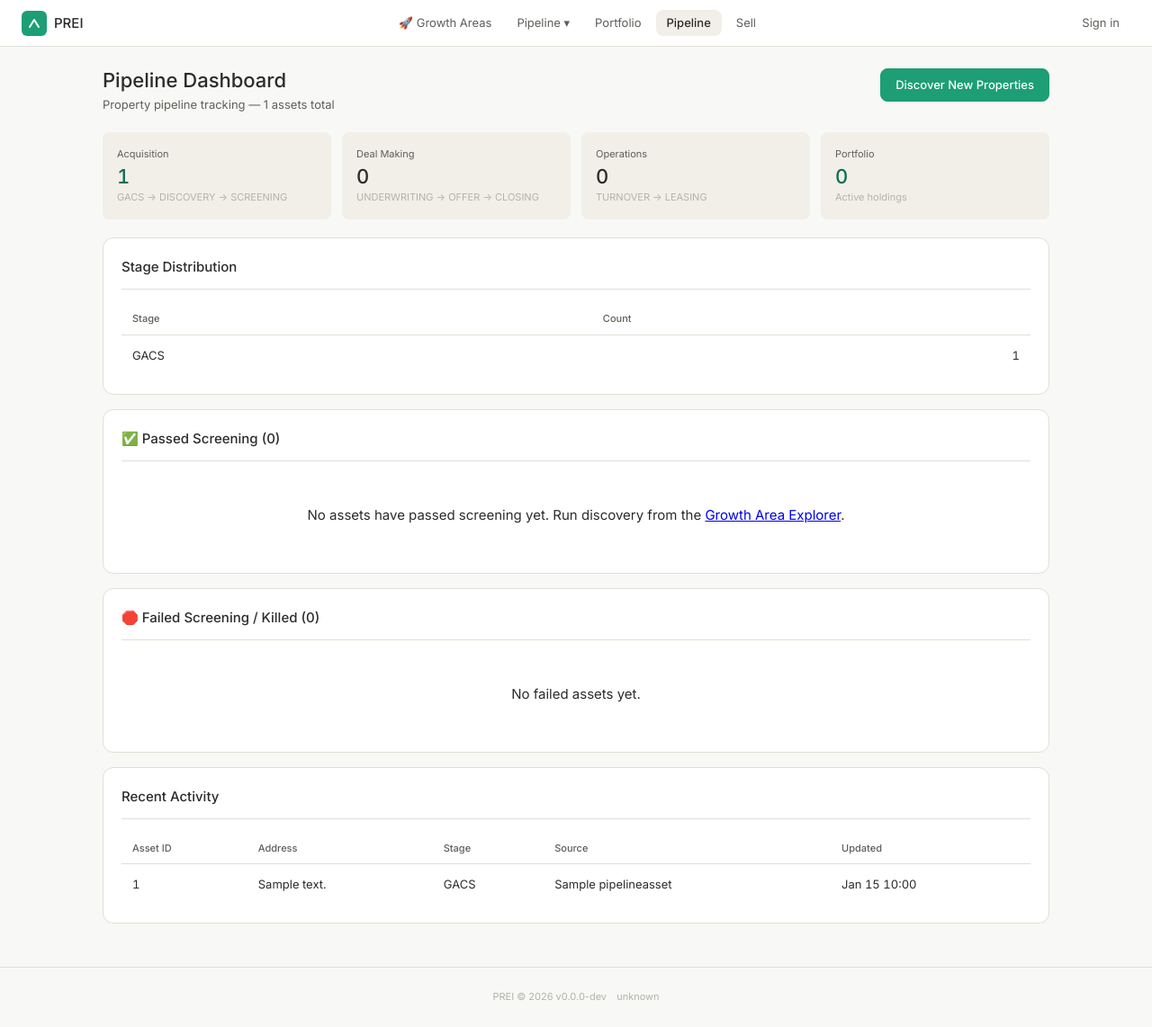
After one commit to paruff/prei, a Django app: page /pipeline/ in a window 1280 px wide. The commit adds this page. Shown: the whole page at 90% size. Run offline with Django 5.2, Linux system fonts and the light colour scheme; tables that the repository leaves empty hold one stand-in row (values such as "Sample post").

Commit message:
feat: pipeline dashboard + CSV file source (P0+P1)
P0 — Real data source (prei/pipeline/sources/file_source.py):
- CsvFileSource: reads CSV files with flexible column mapping
  Default maps handle common county/MLS schemas (id, address, price,
  rent, beds, baths, sqft, year_built). State/zip filtering.
- JsonFileSource: reads JSON files (list or {properties: [...]})
- Both are actual file-based sources, not stubs

P1 — Pipeline dashboard (/pipeline/):
- View: pipeline_dashboard queries PipelineAsset Django model
- KPI grid: Acquisition / Deal Making / Operations / Portfolio counts
- Stage distribution table
- Screening results: ✅ Passed (advanced assets with cap rate/MAO)
  and 🛑 Failed (killed assets with kill reasons)
- Recent activity table (last 50 assets)
- Empty state with link to Growth Explorer

Navigation: 'Pipeline' link added to top nav (between Portfolio/Sell)

Templates: pipeline_dashboard.html with full pipeline stage visibility

```diff
--- a/core/urls.py
+++ b/core/urls.py
@@ -57,6 +57,7 @@ urlpatterns = [
     path("portfolio/actuals/add/", portfolio_actuals_add, name="portfolio_actuals_add"),
     path("vrm-properties/", views.vrm_properties_list, name="vrm_properties_list"),
     path("growth-explorer/", views.growth_explorer, name="growth_explorer"),
+    path("pipeline/", views.pipeline_dashboard, name="pipeline_dashboard"),
     path(
         "settings/investment-targets/",
         views.investment_targets_edit,
--- a/core/views.py
+++ b/core/views.py
@@ -38,7 +38,7 @@ from core.integrations.market.census import (
 )
 from core.integrations.sources.fred_adapter import FREDAdapter
 
-from .models import VrmProperty, UserInvestmentTargets, GrowthArea
+from .models import VrmProperty, UserInvestmentTargets, GrowthArea, PipelineAsset
 
 from investor_app.finance.utils import (
     compute_analysis_for_property,
@@ -1005,6 +1005,53 @@ def growth_explorer(request: HttpRequest) -> HttpResponse:
             "fred_key_configured": fred_configured,
             "census_key_configured": bool(census_api_key),
             "api_keys_configured": bool(census_api_key),
+        },
+    )
+
+
+def pipeline_dashboard(request: HttpRequest) -> HttpResponse:
+    """Pipeline dashboard showing stage distribution and screening results.
+
+    Queries the PipelineAsset Django model for persisted pipeline state.
+    Each row links back to the growth explorer or pipeline detail.
+    """
+    from collections import Counter
+
+    # Query all pipeline-tracked assets
+    assets = PipelineAsset.objects.all().order_by("-updated_at")
+
+    # Stage distribution (StateAggregator-style)
+    stage_counts: dict[str, int] = dict(Counter(a.current_stage for a in assets))
+    total = len(assets)
+
+    # Pipeline flow grouping
+    flow = {
+        "acquisition": sum(
+            stage_counts.get(s, 0) for s in ["GACS", "DISCOVERY", "SCREENING"]
+        ),
+        "deal_making": sum(
+            stage_counts.get(s, 0)
+            for s in ["UNDERWRITING", "OFFER", "DUE_DILIGENCE", "CLOSING"]
+        ),
+        "operations": sum(stage_counts.get(s, 0) for s in ["TURNOVER", "LEASING"]),
+        "portfolio": stage_counts.get("PORTFOLIO", 0),
+    }
+
+    # Screening results table (killed = screening failure, advanced = passed)
+    # Show the 50 most recent, split by killed vs advanced
+    killed = assets.filter(current_stage="KILLED")[:25]
+    advanced = assets.exclude(current_stage__in=["KILLED", "GACS"])[:25]
+
+    return render(
+        request,
+        "pipeline_dashboard.html",
+        {
+            "total_assets": total,
+            "stage_counts": stage_counts,
+            "flow": flow,
+            "killed_assets": killed,
+            "advanced_assets": advanced,
+            "all_assets": assets[:50],
         },
     )
 
--- a/templates/base.html
+++ b/templates/base.html
@@ -60,7 +60,7 @@
     </div>
 
     <a href="{% url 'portfolio_dashboard' %}" class="nav-link {% if request.resolver_match.url_name == 'portfolio_dashboard' %}active{% endif %}">Portfolio</a>
-
+    <a href="{% url 'pipeline_dashboard' %}" class="nav-link {% if request.resolver_match.url_name == 'pipeline_dashboard' %}active{% endif %}">Pipeline</a>
     <a href="{% url 'sell_index' %}" class="nav-link {% if request.resolver_match.url_name == 'sell_index' %}active{% endif %}">Sell</a>
   </div>
 
--- /dev/null
+++ b/templates/pipeline_dashboard.html
@@ -0,0 +1,184 @@
+{% extends "base.html" %}
+{% block title %}Pipeline Dashboard{% endblock %}
+{% load humanize %}
+{% block content %}
+<div class="page-header">
+  <div>
+    <h1 class="page-title">Pipeline Dashboard</h1>
+    <p class="page-sub">Property pipeline tracking — {{ total_assets }} assets total</p>
+  </div>
+  <div class="nav-right">
+    <a href="{% url 'growth_explorer' %}" class="btn btn-primary">Discover New Properties</a>
+  </div>
+</div>
+
+<!-- Pipeline Flow KPI Grid -->
+<div class="kpi-grid">
+  <div class="kpi-card">
+    <div class="kpi-label">Acquisition</div>
+    <div class="kpi-value num-good">{{ flow.acquisition }}</div>
+    <div class="kpi-sub">GACS → DISCOVERY → SCREENING</div>
+  </div>
+  <div class="kpi-card">
+    <div class="kpi-label">Deal Making</div>
+    <div class="kpi-value">{{ flow.deal_making }}</div>
+    <div class="kpi-sub">UNDERWRITING → OFFER → CLOSING</div>
+  </div>
+  <div class="kpi-card">
+    <div class="kpi-label">Operations</div>
+    <div class="kpi-value">{{ flow.operations }}</div>
+    <div class="kpi-sub">TURNOVER → LEASING</div>
+  </div>
+  <div class="kpi-card">
+    <div class="kpi-label">Portfolio</div>
+    <div class="kpi-value num-good">{{ flow.portfolio }}</div>
+    <div class="kpi-sub">Active holdings</div>
+  </div>
+</div>
+
+<!-- Stage Distribution Card -->
+<div class="card mb-form">
+  <div class="card-title">Stage Distribution</div>
+  <div class="card-body">
+    <div class="table-wrap">
+      <table class="data-table">
+        <thead>
+          <tr><th>Stage</th><th>Count</th></tr>
+        </thead>
+        <tbody>
+          {% for stage, count in stage_counts.items %}
+            <tr>
+              <td>{{ stage }}</td>
+              <td class="col-right num">{{ count }}</td>
+            </tr>
+          {% empty %}
+            <tr><td colspan="2">No pipeline activity yet.</td></tr>
+          {% endfor %}
+        </tbody>
+      </table>
+    </div>
+  </div>
+</div>
+
+<!-- Screening Results: Advanced (passed screening) -->
+<div class="card mb-form">
+  <div class="card-title">✅ Passed Screening ({{ advanced_assets|length }})</div>
+  <div class="card-body">
+    {% if advanced_assets %}
+      <div class="table-wrap">
+        <table class="data-table">
+          <thead>
+            <tr>
+              <th>Asset ID</th>
+              <th>Address</th>
+              <th>Stage</th>
+              <th>Price</th>
+              <th>Cap Rate</th>
+              <th>MAO</th>
+              <th>Updated</th>
+            </tr>
+          </thead>
+          <tbody>
+            {% for a in advanced_assets %}
+              <tr>
+                <td>{{ a.asset_id }}</td>
+                <td title="{{ a.address }}">{{ a.address|truncatechars:40 }}</td>
+                <td>{{ a.current_stage }}</td>
+                <td class="col-right num">{% if a.price %}${{ a.price|floatformat:0|intcomma }}{% endif %}</td>
+                <td class="col-right num">{% if a.cap_rate %}{{ a.cap_rate|floatformat:4 }}{% endif %}</td>
+                <td class="col-right num">{% if a.mao %}${{ a.mao|floatformat:0|intcomma }}{% endif %}</td>
+                <td>{{ a.updated_at|date:"M d H:i" }}</td>
+              </tr>
+            {% endfor %}
+          </tbody>
+        </table>
+      </div>
+    {% else %}
+      <div class="empty-state">
+        <p>No assets have passed screening yet. Run discovery from the <a href="{% url 'growth_explorer' %}">Growth Area Explorer</a>.</p>
+      </div>
+    {% endif %}
+  </div>
+</div>
+
+<!-- Screening Results: Killed (failed screening) -->
+<div class="card mb-form">
+  <div class="card-title">🛑 Failed Screening / Killed ({{ killed_assets|length }})</div>
+  <div class="card-body">
+    {% if killed_assets %}
+      <div class="table-wrap">
+        <table class="data-table">
+          <thead>
+            <tr>
+              <th>Asset ID</th>
+              <th>Address</th>
+              <th>Kill Reason</th>
+              <th>Price</th>
+              <th>Beds</th>
+              <th>Updated</th>
+            </tr>
+          </thead>
+          <tbody>
+            {% for a in killed_assets %}
+              <tr>
+                <td>{{ a.asset_id }}</td>
+                <td title="{{ a.address }}">{{ a.address|truncatechars:40 }}</td>
+                <td title="{{ a.kill_reason }}">{{ a.kill_reason|truncatechars:60 }}</td>
+                <td class="col-right num">{% if a.price %}${{ a.price|floatformat:0|intcomma }}{% endif %}</td>
+                <td class="col-right">{{ a.beds|default_if_none:"" }}</td>
+                <td>{{ a.updated_at|date:"M d H:i" }}</td>
+              </tr>
+            {% endfor %}
+          </tbody>
+        </table>
+      </div>
+    {% else %}
+      <div class="empty-state">
+        <p>No failed assets yet.</p>
+      </div>
+    {% endif %}
+  </div>
+</div>
+
+<!-- Recent Activity -->
+<div class="card mb-form">
+  <div class="card-title">Recent Activity</div>
+  <div class="card-body">
+    {% if all_assets %}
+      <div class="table-wrap">
+        <table class="data-table">
+          <thead>
+            <tr>
+              <th>Asset ID</th>
+              <th>Address</th>
+              <th>Stage</th>
+              <th>Source</th>
+              <th>Updated</th>
+            </tr>
+          </thead>
+          <tbody>
+            {% for a in all_assets %}
+              <tr>
+                <td>{{ a.asset_id }}</td>
+                <td>{{ a.address|truncatechars:50 }}</td>
+                <td>{% if a.current_stage == "KILLED" %}<span class="num-warn">{{ a.current_stage }}</span>{% else %}{{ a.current_stage }}{% endif %}</td>
+                <td>{{ a.source_name|default:"—" }}</td>
+                <td>{{ a.updated_at|date:"M d H:i" }}</td>
+              </tr>
+            {% endfor %}
+          </tbody>
+        </table>
+      </div>
+    {% else %}
+      <div class="empty-state">
+        <div class="empty-state-icon" aria-hidden="true">📊</div>
+        <h3>No pipeline activity yet</h3>
+        <p>Use the Growth Area Explorer to discover properties and run them through the pipeline.</p>
+        <div class="form-actions">
+          <a href="{% url 'growth_explorer' %}" class="btn btn-primary">Open Growth Area Explorer</a>
+        </div>
+      </div>
+    {% endif %}
+  </div>
+</div>
+{% endblock %}
```
Also changed, not shown: prei/pipeline/sources/file_source.py (added, +205 -0 lines).
